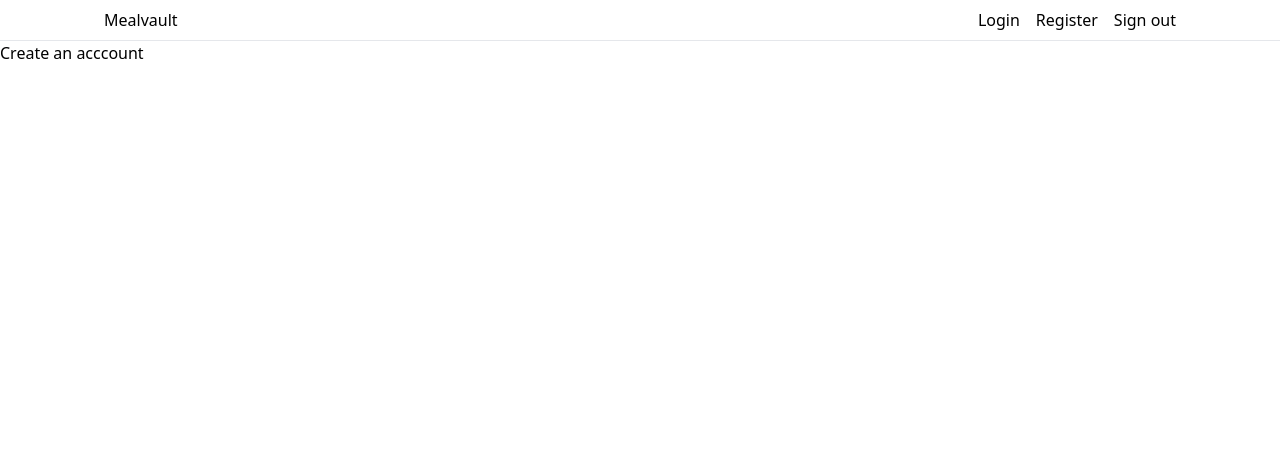
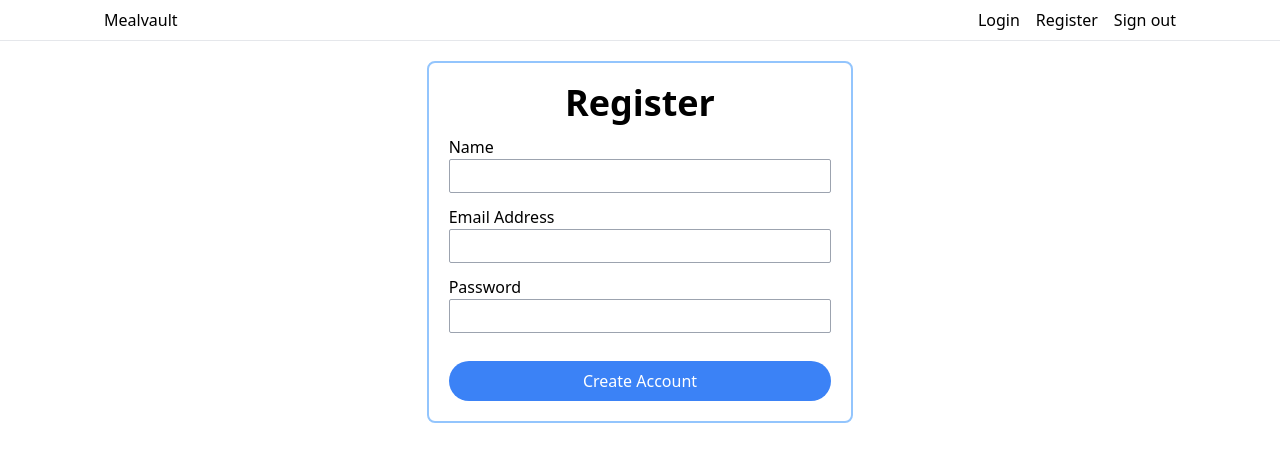
Before and after one commit to RyanTurner02/mealvault, a Next.js app in the folder frontend/: page /register in a window 1280 px wide. Shown: the top 462 px of the page. Built offline with nearby package versions, Linux system fonts and the light colour scheme.

Commit message:
Design registration page

```diff
--- a/frontend/src/app/register/page.tsx
+++ b/frontend/src/app/register/page.tsx
@@ -2,11 +2,30 @@ import Header from "@/app/components/header";
 
 export default function Register() {
   return (
-    <div>
+    <>
       <Header />
-      <main className="">
-        <h1>Create an acccount</h1>
+      <main>
+        <div className="flex justify-center">
+          <div className="border-2 border-blue-300 rounded-lg w-11/12 sm:w-8/12 md:w-8/12 lg:w-6/12 xl:w-4/12 mt-5 p-5">
+            <h1 className="text-4xl font-bold text-center mb-3">Register</h1>
+            <form className="flex flex-col">
+              <div className="flex flex-col mb-3">
+                <label htmlFor="name">Name</label>
+                <input className="border border-gray-400 rounded-sm p-1" id="name" type="text" required />
+              </div>
+              <div className="flex flex-col mb-3">
+                <label htmlFor="email">Email Address</label>
+                <input className="border border-gray-400 rounded-sm p-1" id="email" type="text" required />
+              </div>
+              <div className="flex flex-col mb-7">
+                <label htmlFor="password">Password</label>
+                <input className="border border-gray-400 rounded-sm p-1" id="password" type="password" required />
+              </div>
+              <button className="rounded-full text-white bg-blue-500 hover:bg-blue-600 px-3 py-2">Create Account</button>
+            </form>
+          </div>
+        </div>
       </main>
-    </div>
+    </>
   );
 }
```
